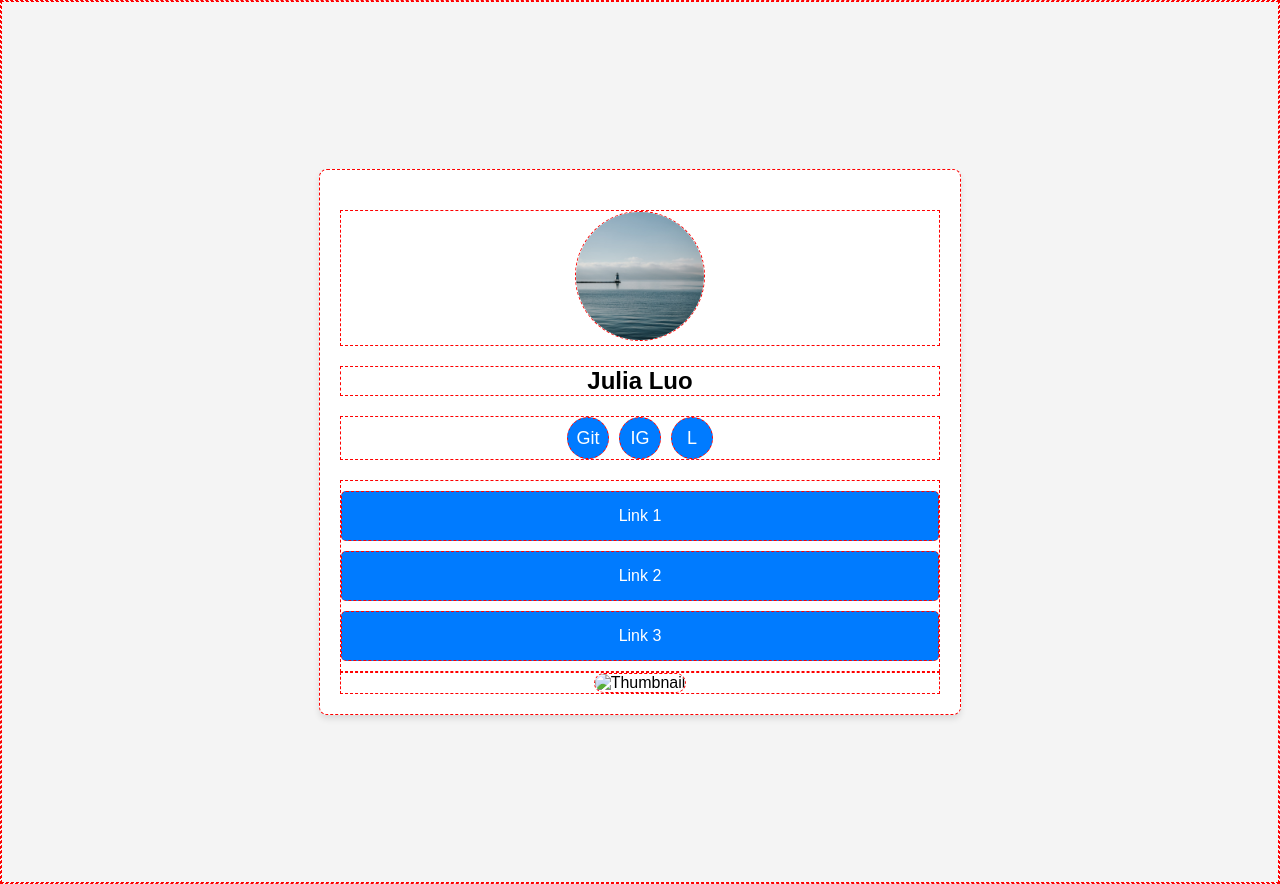
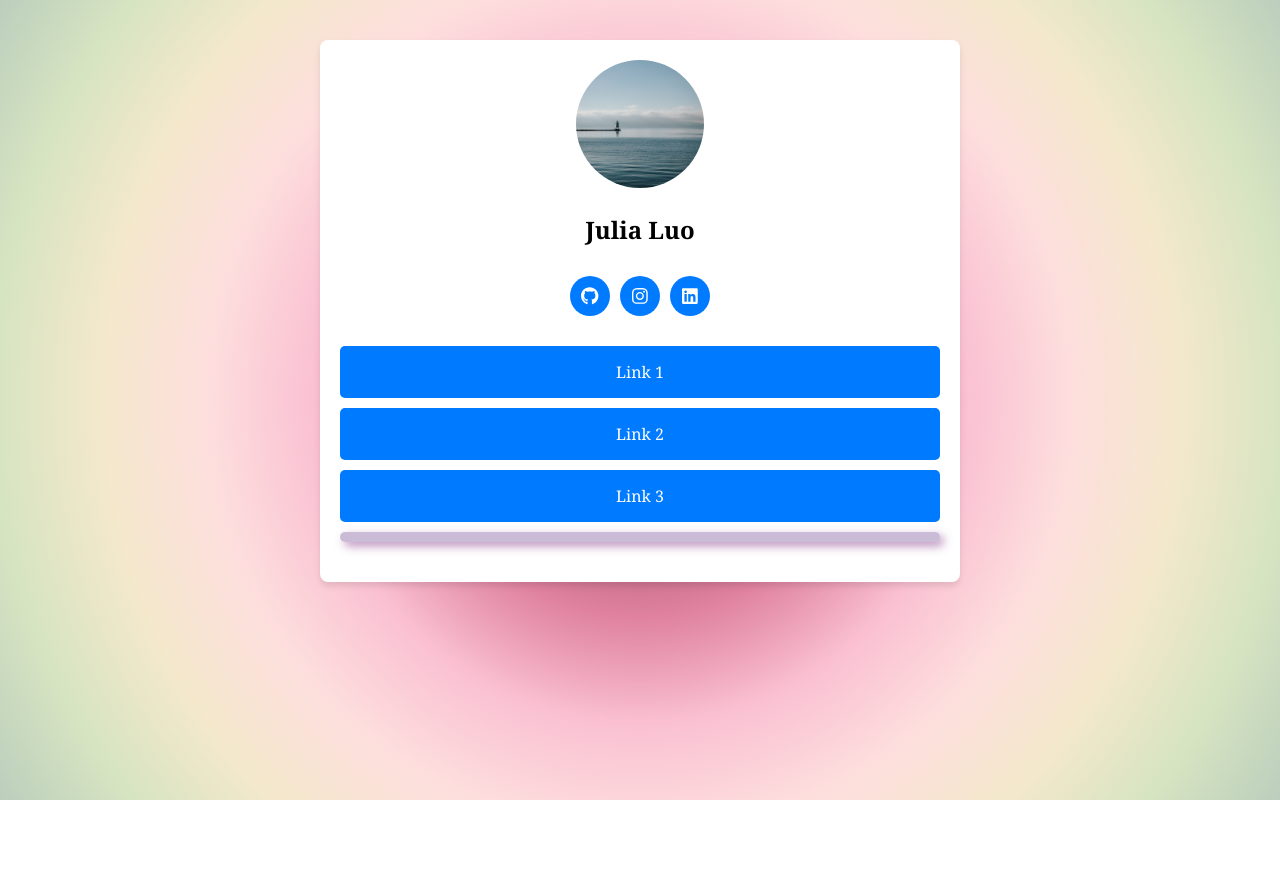
Before and after one commit to julialuo02/link-in-bio, a plain HTML site: page index.html in a window 1280 px wide. After the commit the page ends 800 px from the top, so only its background shows below. Drawn offline with Linux system fonts and the light colour scheme.

Commit message:
formatting changes

```diff
--- a/index.html
+++ b/index.html
@@ -3,10 +3,15 @@
 <head>
     <meta charset="UTF-8">
     <meta name="viewport" content="width=device-width, initial-scale=1.0">
+    <script src="https://cdnjs.cloudflare.com/ajax/libs/font-awesome/6.5.2/js/all.min.js"></script>
     <title>Link-in-Bio Layout</title>
     <style>
         * {
-            border: 1px red dashed; /* Debugging borders */
+          /*  border: 1px red dashed; /* Debugging borders */
+        }
+
+        html {
+            min-height: 100%;
         }
 
         body {
@@ -16,23 +21,27 @@
             display: flex;
             justify-content: center;
             align-items: center;
-            height: 100vh;
+            min-height: 100%;
             padding-top: 40px;
             padding-bottom: 40px;
+            background: radial-gradient(circle at 50% 50%, #5b5255, #ab5b75, #df819f, #fac0d2, #fddedd, #f4e8cc, #d6e4c1, #bccebd);
+            font-family: "Georgia";
         }
 
         .main-container {
             background-color: white;
             border-radius: 8px;
             box-shadow: 0 4px 6px rgba(0, 0, 0, 0.1);
-            width: 90%;
+            width: 640px;
+            margin: auto;
             max-width: 600px;
             text-align: center;
             padding: 20px;
         }
 
         .image-row {
-            margin: 20px 0;
+            margin-bottom: 20px;
+            text-align: center;
         }
 
         .avatar-image {
@@ -43,13 +52,14 @@
         }
 
         .name-row {
-            margin: 10px 0;
+            margin-bottom: 30px;
             font-size: 24px;
             font-weight: bold;
+            text-align: center;
         }
 
         .social-icons-row {
-            margin: 20px 0;
+            margin-bottom: 30px;
             display: flex;
             justify-content: center;
             gap: 10px;
@@ -76,7 +86,6 @@
             display: block;
             margin: 10px 0;
             padding: 15px;
-
             background-color: #007BFF;
             color: white;
             text-decoration: none;
@@ -94,6 +103,15 @@
             border-radius: 48px;
             object-fit: cover;
         }
+
+        .item {
+            background-color: rgba(149, 123, 173, 0.5);
+            padding: 5px;
+            margin-bottom: 20px;
+            border-radius: 1000px;
+            padding-right: 53px;
+            box-shadow: 4px 4px 10px 0px rgba(122,32,122,0.5);
+        }
     </style>
 </head>
 <body>
@@ -105,17 +123,22 @@
             Julia Luo
         </div>
         <div class="social-icons-row">
-            <a href="https://github.com/" target="_blank">Git</a>
-            <a href="https://instagram.com" target="_blank">IG</a>
-            <a href="https://linkedin.com" target="_blank">L</a>
+            <a href="https://github.com/" target="_blank">
+              <i class="fa-brands fa-github"></i>
+            </a>
+            <a href="https://instagram.com" target="_blank">
+              <i class="fa-brands fa-instagram"></i>
+            </a>
+            <a href="https://linkedin.com" target="_blank">
+              <i class="fa-brands fa-linkedin"></i>
+            </a>
         </div>
         <div class="links-row">
             <a href="#link1">Link 1</a>
             <a href="#link2">Link 2</a>
             <a href="#link3">Link 3</a>
         </div>
-        <div>
-            <img class="thumbnail" src="/thumbnails/yc.png" alt="Thumbnail">
+        <div class="item">
         </div>
     </div>
 </body>
```
Also changed, not shown: leo_visions-XqWpgVTcpTk-unsplash.jpg (added).
